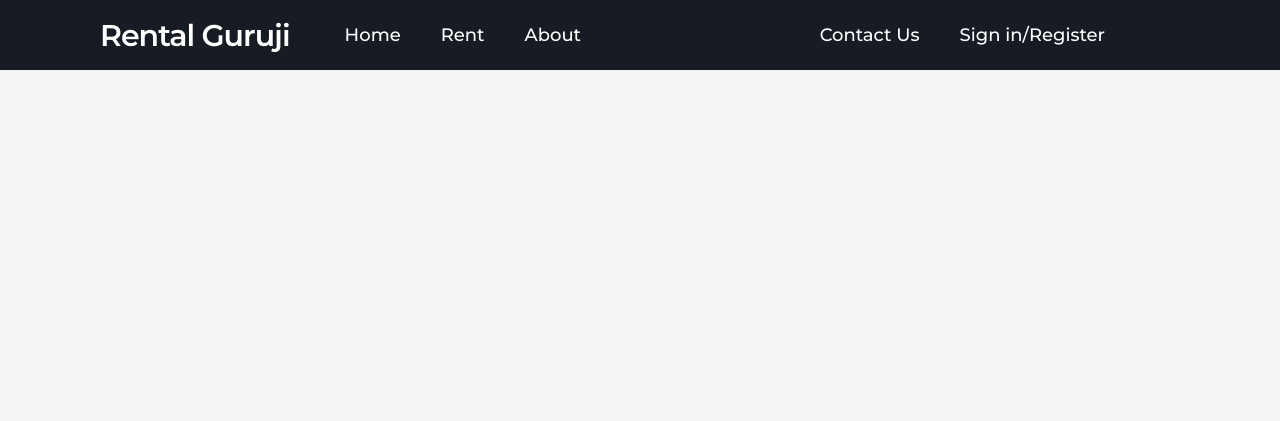
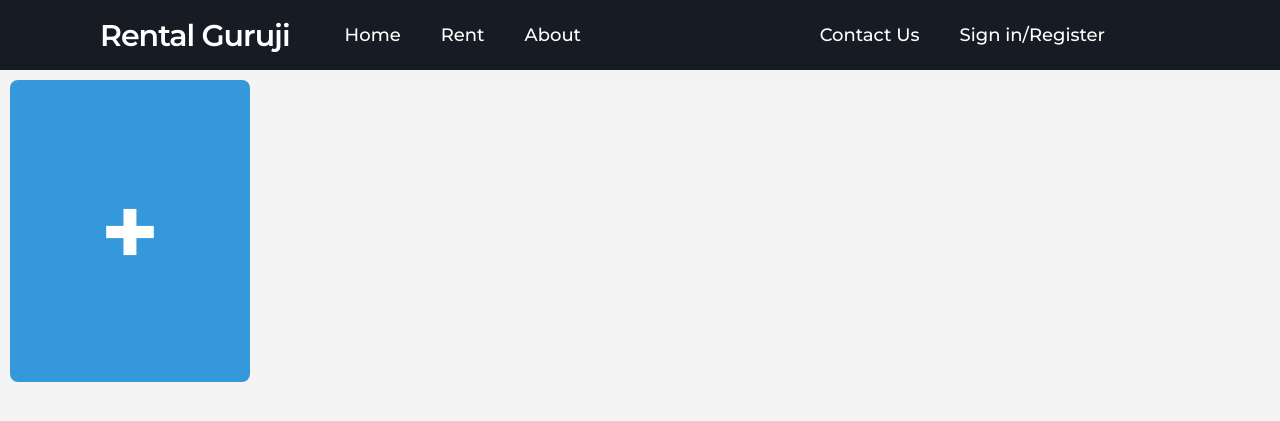
Before and after one commit to Piyush800x/rental_site, a Django app: page /create in a window 1280 px wide. Shown: the top 421 px of the page. Run offline with Django 4.2, Linux system fonts and the light colour scheme; some libraries are stand-ins or nearby versions.

Commit message:
Added Button

```diff
--- a/rental_app/static/rental_app/css/create.css
+++ b/rental_app/static/rental_app/css/create.css
@@ -3,3 +3,23 @@
     color: black;
     background-color: cadetblue;
 }
+.big-button {
+    display: inline-block;
+    padding: 90px;
+    font-size: 100px;
+    font-weight: bold;
+    text-align: center;
+    text-decoration: none;
+    cursor: pointer;
+    background-color: #3498db;
+    color: #fff;
+    border: none;
+    border-radius: 8px;
+    transition: background-color 0.3s ease;
+    margin: 10px;
+}
+
+/* Change button color on hover */
+.big-button:hover {
+    background-color: #2980b9;
+}
--- a/rental_app/templates/create.html
+++ b/rental_app/templates/create.html
@@ -1,4 +1,4 @@
 {% extends 'base.html' %}
 {% block content %}
-
+<a href="#" class="big-button">+</a>
 {% endblock %}
```
Also changed, not shown: db.sqlite3, 1 other file.
